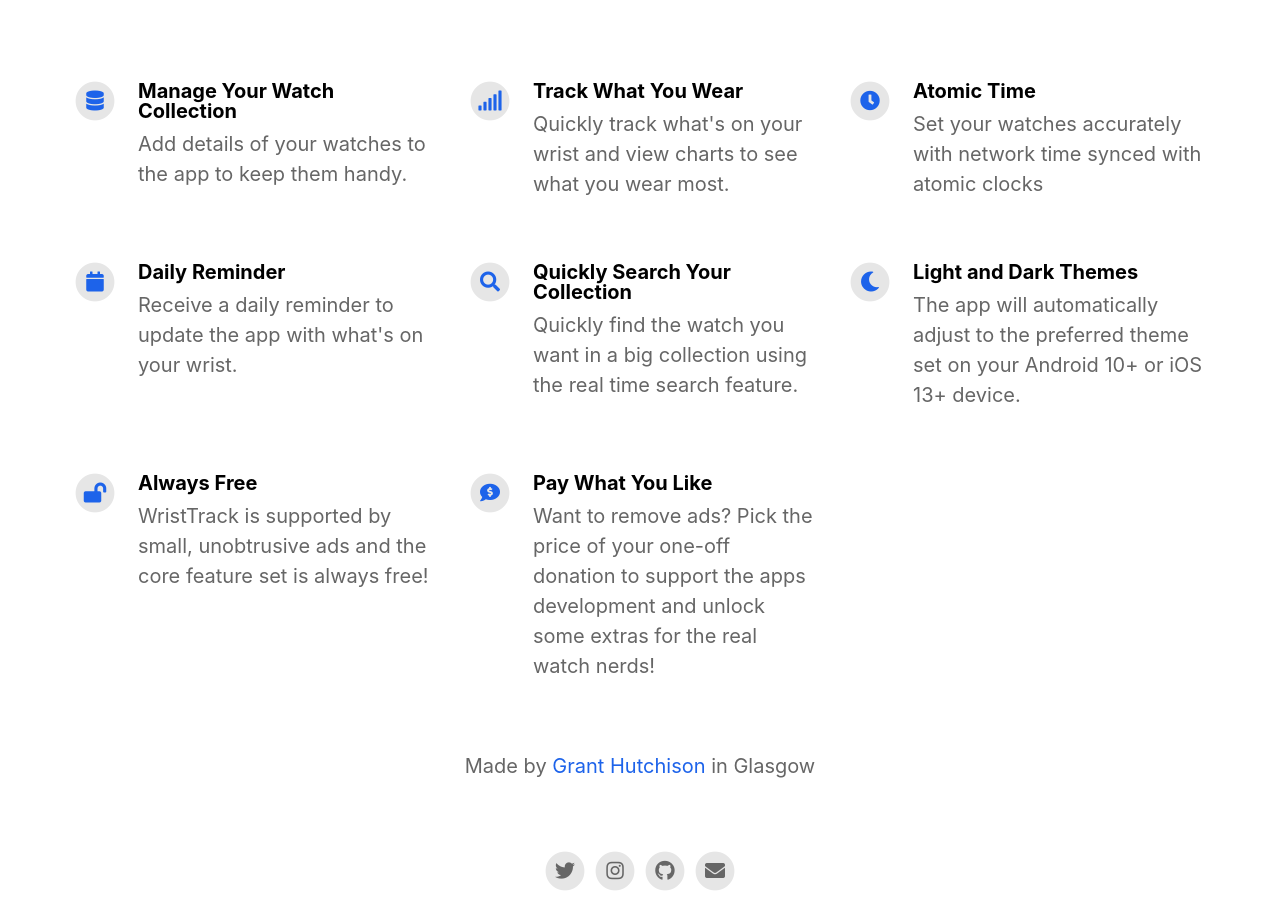
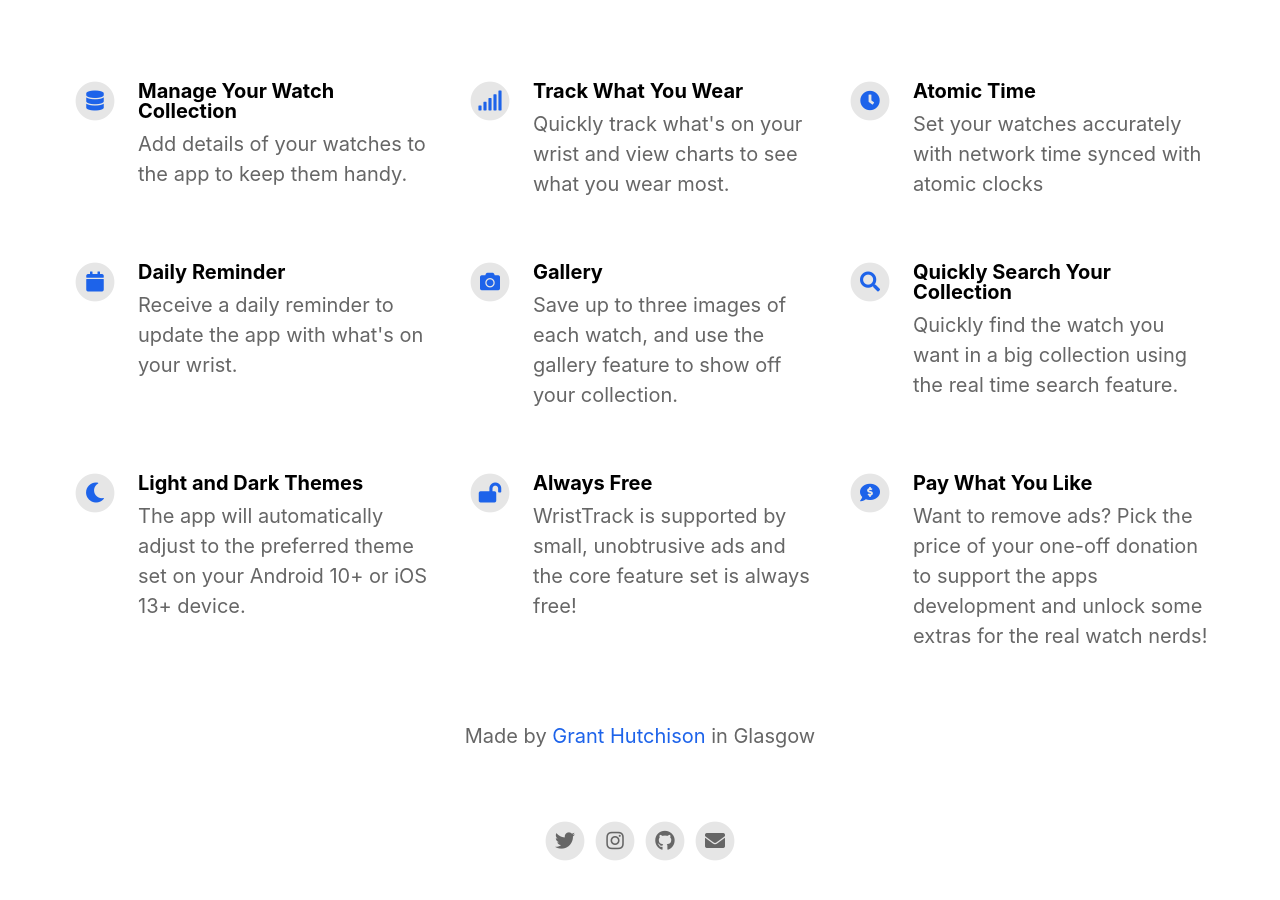
Before and after one commit to Stif-UK/getWristCheck, a Jekyll site: the page built from index.html, in a window 1280 px wide and 900 px high, scrolled down 1003 px. Built offline with Jekyll 4.4.1, drawn with Linux system fonts in a browser that asks for light colours; nearby versions of some CDN libraries.

Commit message:
adding gallery info to features list

```diff
--- a/_config.yml
+++ b/_config.yml
@@ -51,6 +51,10 @@ features                                  :
   - title                                 : Daily Reminder
     description                           : Receive a daily reminder to update the app with what's on your wrist.
     fontawesome_icon_name                 : calendar
+
+  - title                                 : Gallery
+    description                           : Save up to three images of each watch, and use the gallery feature to show off your collection.
+    fontawesome_icon_name                 : camera
 
   - title                                 : Quickly Search Your Collection
     description                           : Quickly find the watch you want in a big collection using the real time search feature.
```
